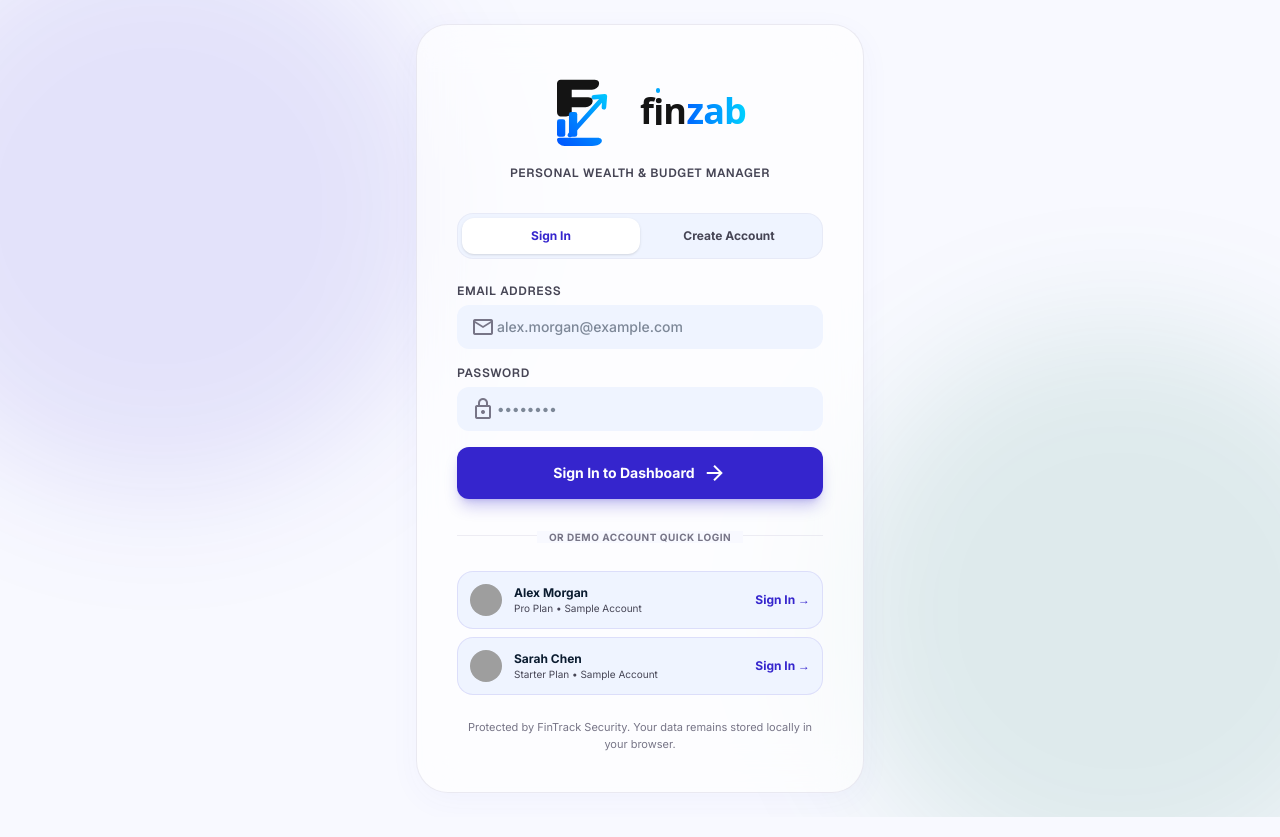
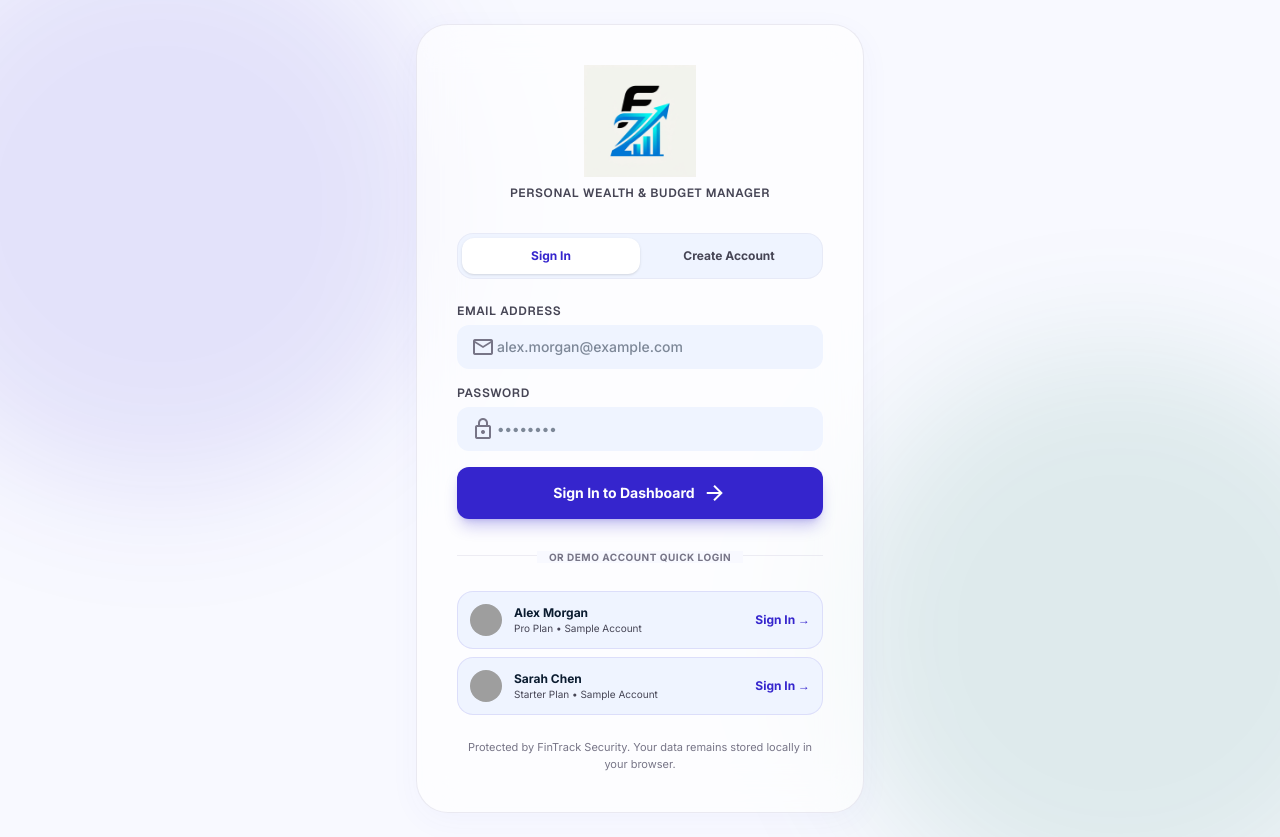
Before and after one commit to zabitechy-313/FITRACK, a React (Vite) app: page / in a window 1280 px wide. Built offline with nearby package versions, Linux system fonts and the light colour scheme; grey boxes are pictures that could not be loaded.

Commit message:
feat: replace SVG logo with raster image
Replaced the inline SVG logo with a static JPG image and updated the Logo component to support image rendering. Added necessary TypeScript module declarations for asset imports.

```diff
--- a/src/components/Logo.tsx
+++ b/src/components/Logo.tsx
@@ -1,4 +1,5 @@
 import React from 'react';
+import logoImg from '../assets/images/finzab_logo_png_1785719613339.jpg';
 
 interface LogoProps {
   size?: 'sm' | 'md' | 'lg' | 'xl';
@@ -9,97 +10,27 @@ interface LogoProps {
 
 export const Logo: React.FC<LogoProps> = ({
   size = 'md',
-  showText = true,
   className = '',
-  variant = 'full',
 }) => {
-  // Sizing scale for icon & text
+  // Sizing scale for logo image (increased sizes)
   const sizeMap = {
-    sm: { icon: 34, text: 'text-xl', gap: 'gap-2' },
-    md: { icon: 48, text: 'text-2xl', gap: 'gap-2.5' },
-    lg: { icon: 64, text: 'text-3xl', gap: 'gap-3' },
-    xl: { icon: 92, text: 'text-4xl', gap: 'gap-3.5' },
+    sm: { icon: 'w-10 h-10' },
+    md: { icon: 'w-14 h-14' },
+    lg: { icon: 'w-20 h-20' },
+    xl: { icon: 'w-28 h-28' },
   };
 
   const currentSize = sizeMap[size];
 
   return (
-    <div className={`inline-flex items-center ${currentSize.gap} ${className}`}>
-      {/* Precision SVG Icon matching exact Finzab logo design */}
-      <svg
-        width={currentSize.icon}
-        height={currentSize.icon}
-        viewBox="0 0 200 200"
-        fill="none"
-        xmlns="http://www.w3.org/2000/svg"
-        className="flex-shrink-0"
-      >
-        <defs>
-          {/* Electric Blue -> Vibrant Cyan Gradient */}
-          <linearGradient id="finzab_cyan_grad" x1="40" y1="170" x2="160" y2="50" gradientUnits="userSpaceOnUse">
-            <stop offset="0%" stopColor="#0052ff" />
-            <stop offset="50%" stopColor="#0088ff" />
-            <stop offset="100%" stopColor="#00d2ff" />
-          </linearGradient>
-        </defs>
-
-        {/* --- 1. Top Black 'F' Wing --- */}
-        <path
-          d="M 58 32 H 132 C 140 32 144 38 140 46 C 136 52 128 54 120 54 H 82 V 70 H 118 C 126 70 130 76 126 84 C 122 90 114 92 106 92 H 82 V 104 C 82 108 76 112 70 112 H 58 C 54 112 50 108 50 102 V 40 C 50 35 54 32 58 32 Z"
-          fill="#141414"
-        />
-
-        {/* --- 2. Bottom Blue/Cyan Financial Monogram 'Z' & Chart --- */}
-        {/* Short Left Bar */}
-        <rect x="50" y="118" width="18" height="38" rx="5" fill="url(#finzab_cyan_grad)" />
-
-        {/* Middle Bar */}
-        <rect x="76" y="102" width="18" height="54" rx="5" fill="url(#finzab_cyan_grad)" />
-
-        {/* Bottom Base Bar */}
-        <path
-          d="M 76 158 H 138 C 146 158 150 163 146 169 C 142 174 134 176 126 176 H 66 C 58 176 50 170 50 162 C 50 158 54 158 60 158 Z"
-          fill="url(#finzab_cyan_grad)"
-        />
-
-        {/* Dynamic Upward Slicing Trend Arrow */}
-        <path
-          d="M 78 152 L 150 72"
-          stroke="url(#finzab_cyan_grad)"
-          strokeWidth="10"
-          strokeLinecap="round"
-        />
-
-        {/* Arrowhead */}
-        <path
-          d="M 130 70 L 154 68 L 152 92"
-          stroke="url(#finzab_cyan_grad)"
-          strokeWidth="10"
-          strokeLinecap="round"
-          strokeLinejoin="round"
-        />
-      </svg>
-
-      {/* Brand Text Typography */}
-      {showText && variant === 'full' && (
-        <div className="flex items-center leading-none">
-          <div className={`${currentSize.text} font-black tracking-tight flex items-center font-sans`}>
-            {/* 'fin' in black with cyan dot on the 'i' */}
-            <span className="text-[#141414] flex items-center">
-              f
-              <span className="relative inline-flex flex-col items-center justify-center">
-                <span className="w-[4.5px] h-[4.5px] rounded-full bg-[#00a8ff] absolute -top-[2px]"></span>
-                <span className="mt-[2px]">i</span>
-              </span>
-              n
-            </span>
-            {/* 'zab' in cyan blue gradient */}
-            <span className="bg-gradient-to-r from-[#0066ff] via-[#0099ff] to-[#00d2ff] bg-clip-text text-transparent ml-[0.5px]">
-              zab
-            </span>
-          </div>
-        </div>
-      )}
+    <div className={`inline-flex items-center justify-center ${className}`}>
+      {/* PNG Logo Asset with clean background blend mode */}
+      <img
+        src={logoImg}
+        alt="Logo"
+        referrerPolicy="no-referrer"
+        className={`${currentSize.icon} object-contain mix-blend-multiply bg-transparent flex-shrink-0 select-none`}
+      />
     </div>
   );
 };
--- /dev/null
+++ b/src/vite-env.d.ts
@@ -0,0 +1,16 @@
+/// <reference types="vite/client" />
+
+declare module '*.jpg' {
+  const content: string;
+  export default content;
+}
+
+declare module '*.png' {
+  const content: string;
+  export default content;
+}
+
+declare module '*.svg' {
+  const content: string;
+  export default content;
+}
```
Also changed, not shown: src/assets/images/finzab_logo_1785719460639.jpg (added), src/assets/images/finzab_logo_png_1785719613339.jpg (added).
